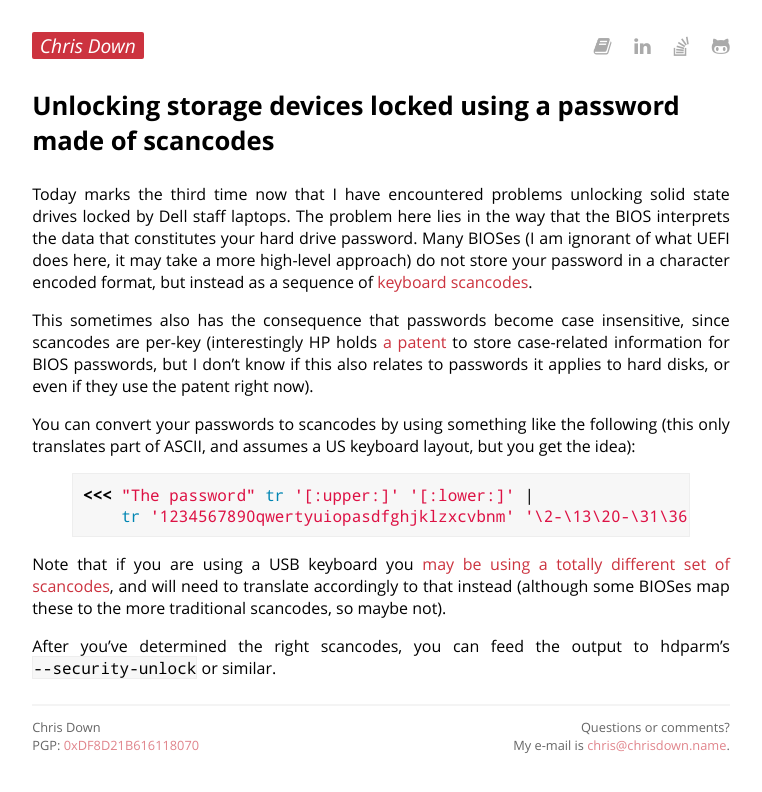
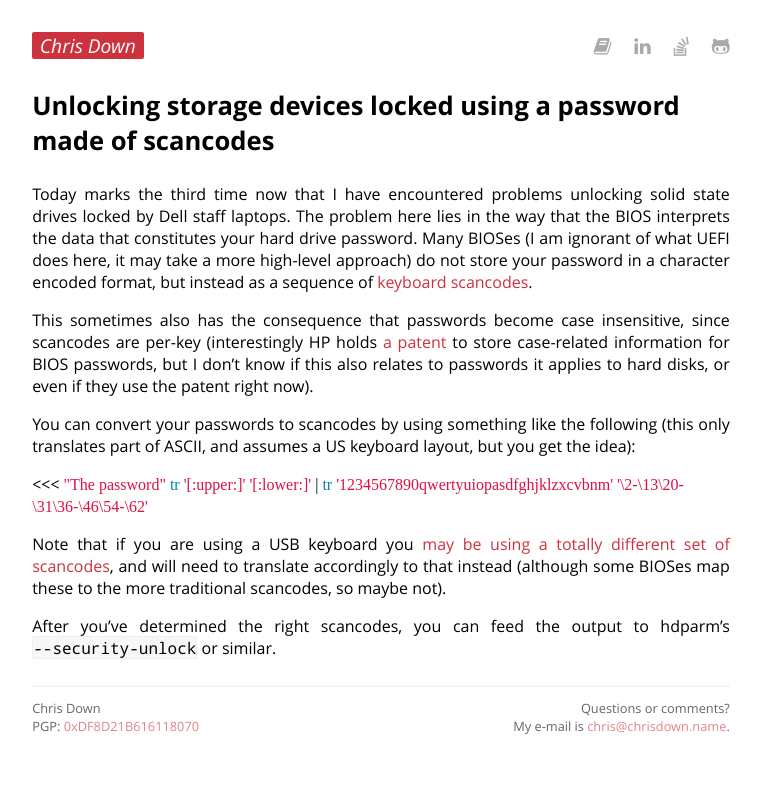
Before and after one commit to cdown/chrisdown.name, a Jekyll site: the page built from _posts/2014-02-21-unlocking-scancode-locked-storage-devices.md, in a window 1280 px wide. Shown: the top 792 px of the page, without its empty margins (259-1021 px from the left). Built offline with Jekyll 4.4.1, drawn with Linux system fonts in a browser that asks for light colours.

Commit message:
Set all properties to initial for figure elements

```diff
--- a/css/style.css
+++ b/css/style.css
@@ -286,6 +286,14 @@ img:not(.nonstandard) {
   box-shadow: 0px 0px 2em 0px rgba(0,0,0,0.35);
 }
 
+/* Damn son, Chrome's default margins for figure are crazy */
+figure {
+  all: initial;
+  * {
+    all: unset;
+  }
+}
+
 /* Syntax highlighting */
 
 .highlight  { background: #ffffff; }
```
